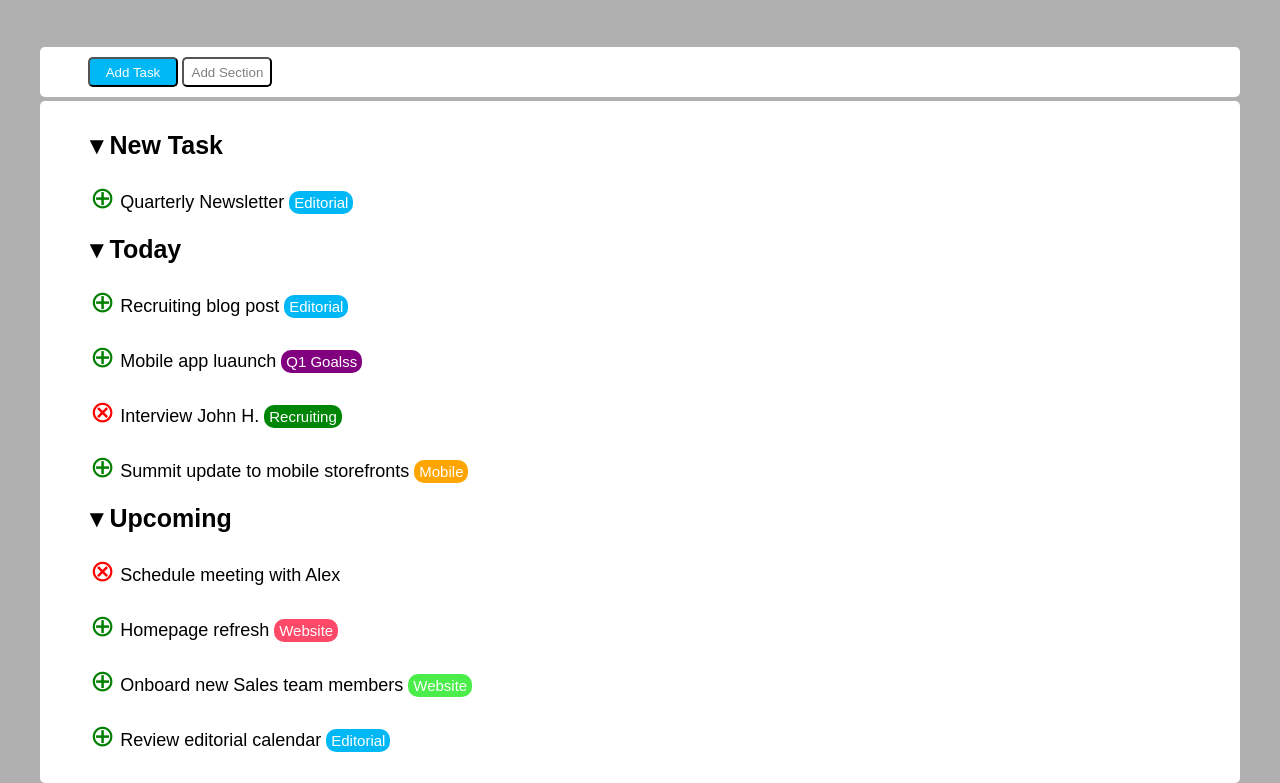
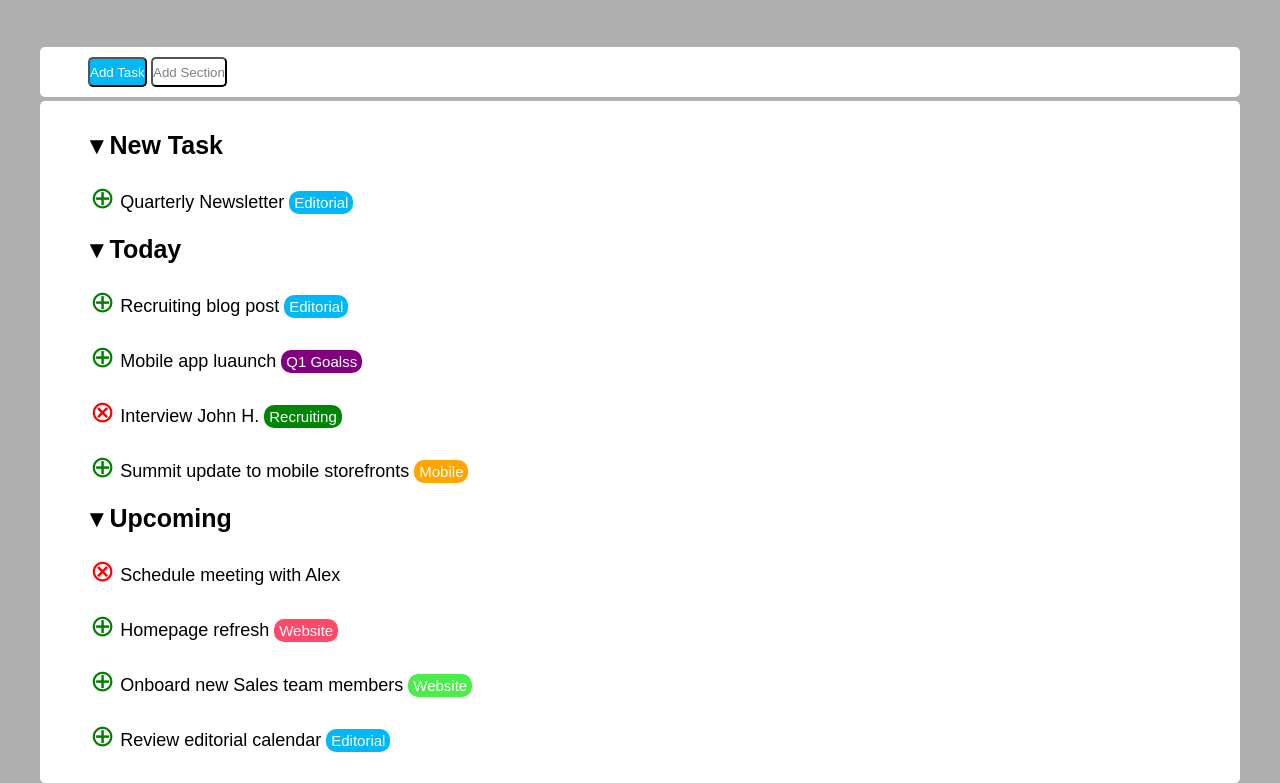
Before and after one commit to giovanni2299/html-css-toboolist, a plain HTML site: page index.html in a window 1280 px wide. Shown: the part 69-852 px from the top of the page. Drawn offline with Linux system fonts and the light colour scheme.

Commit message:
ADD:corection

```diff
--- a/css/style.css
+++ b/css/style.css
@@ -32,7 +32,7 @@ header{
 
 .box{
     padding: 10px;
-    width: 100%;
+    max-width: 100%;
     border-radius: 5px;
     background-color: white;
 }
@@ -46,7 +46,7 @@ header{
 }
 
 .add{
-    width: 90px;
+    max-width: 90px;
     height: 30px;
     border-radius: 5px;
 }
```
